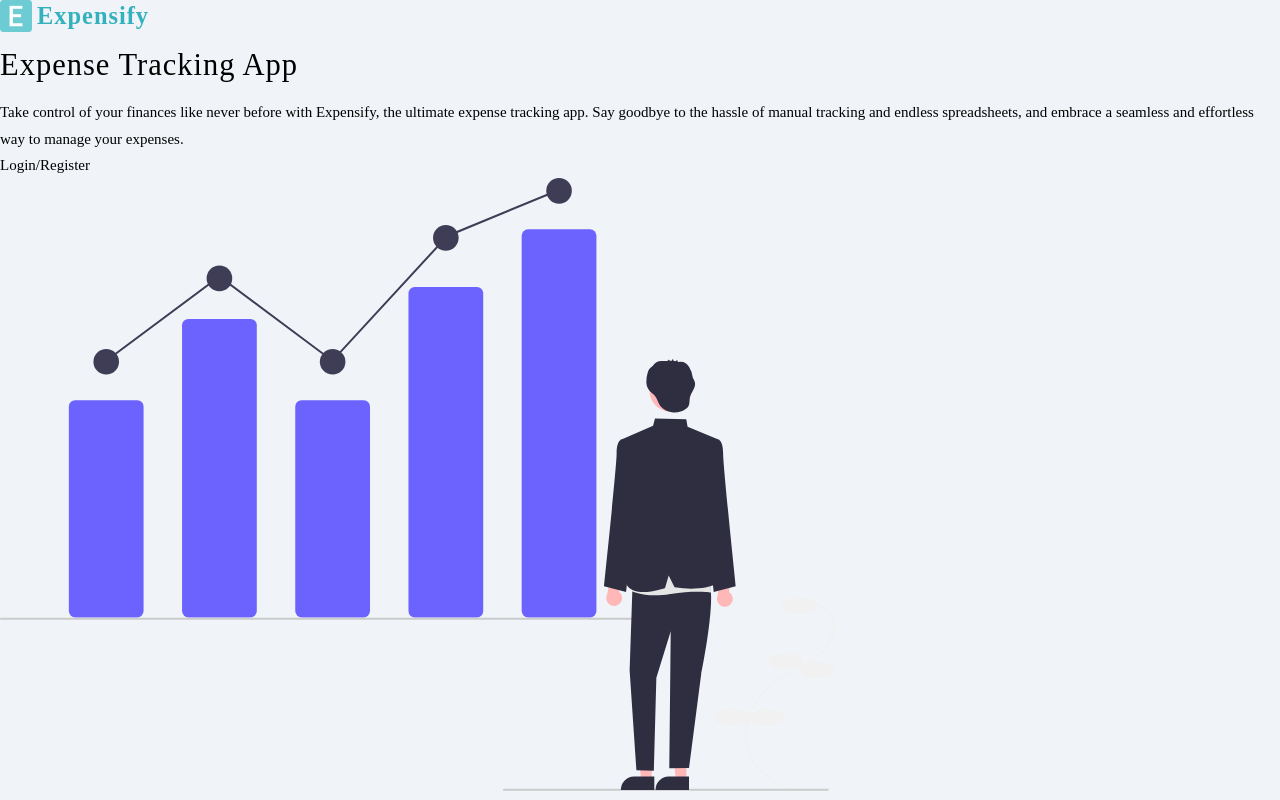
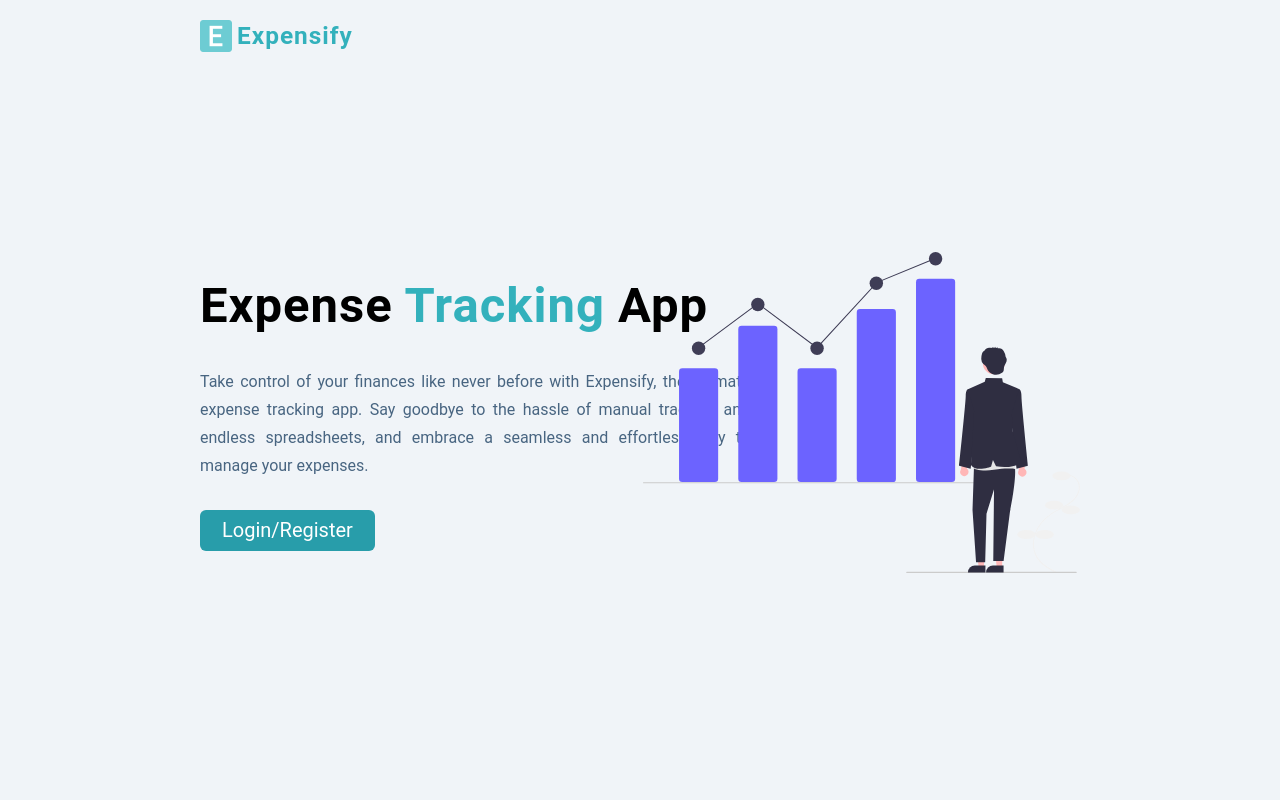
Before and after one commit to ortonb110/Expensify-Project-Work, a React (Create React App) app in the folder client/: page /landing in a window 1280 px wide. Built offline with nearby package versions, Linux system fonts and the light colour scheme.

Commit message:
Landing Page Complete

```diff
--- a/client/src/Pages/Landing.jsx
+++ b/client/src/Pages/Landing.jsx
@@ -1,31 +1,31 @@
-import { Fragment } from "react";
+
 import logo from "../Assets/logo.png";
 import heroImage from '../Assets/undraw_investing_re_bov7.svg';
 const Landing = () => {
   return (
-    <Fragment>
-      <nav>
-        <h2 className="flex gap-2 items-center text-[#33b1bc] font-bold">
+    <main className="px-[2rem] md:px-[5rem] xl:px-[20rem] py-[2rem]">
+      <nav className="mb-[20rem]">
+        <h2 className="flex gap-2 items-center text-primaryColor font-bold">
           <img src={logo} alt="Expensify logo" />
           expensify
         </h2>
       </nav>
-      <section>
-        <div>
-          <h1>Expense tracking app</h1>
-          <p>
+      <section className="grid lg:grid-cols-2 gap-2 items-center">
+        <div className="md:w-[55rem] space-y-12">
+          <h1 className="font-bold  lg:text-[4.9rem]">Expense <span className="text-primaryColor ">tracking</span> app</h1>
+          <p className="text-justify text-primaryBodyColor text-[1.6rem] leading-[2.8rem]">
             Take control of your finances like never before with Expensify,
             the ultimate expense tracking app. Say goodbye to the hassle of
             manual tracking and endless spreadsheets, and embrace a seamless and
             effortless way to manage your expenses.
           </p>
-          <button>Login/Register</button>
+          <button className="btn">Login/Register</button>
         </div>
-        <div>
+        <div className="hidden lg:block">
           <img src={heroImage} alt="Landing page" />
         </div>
       </section>
-    </Fragment>
+    </main>
   );
 };
 
--- a/client/src/index.css
+++ b/client/src/index.css
@@ -2,7 +2,7 @@
 @tailwind components;
 @tailwind utilities;
 
-@import url('https://fonts.googleapis.com/css2?family=Roboto+Slab:wght@300;400;500;600;700&display=swap');
+@import url('https://fonts.googleapis.com/css2?family=Roboto:wght@400;500;700&display=swap');
 
 @layer base {
     :root {
@@ -66,7 +66,7 @@
         font-size: 62.5%;
     }
     body {
-        font-family: 'Roboto Slab', serif;
+      font-family: 'Roboto', sans-serif;
         font-weight: 400;
         font-size: 1.5rem;
         line-height: 1.75;
@@ -106,3 +106,20 @@ h1 {
   }
 
 }
+
+@layer components {
+  .btn {
+    padding: 0.3rem 2.2rem;
+    background-color: #289daa;
+    text-transform: capitalize;
+    color: white;
+    transition: all ease-in-out 0.2s;
+    border-radius: 0.6rem;
+    font-size: 2rem;
+  }
+
+  .btn:hover {
+    background-color: #14565e;
+
+  }
+}
--- a/client/tailwind.config.js
+++ b/client/tailwind.config.js
@@ -4,7 +4,12 @@ module.exports = {
     "./src/**/*.{js,jsx,ts,tsx}",
   ],
   theme: {
-    extend: {},
+    extend: {
+      colors: {
+        primaryColor: "#33b1bc",
+        primaryBodyColor: "#486581",
+      }
+    },
   },
   plugins: [],
 }
```
